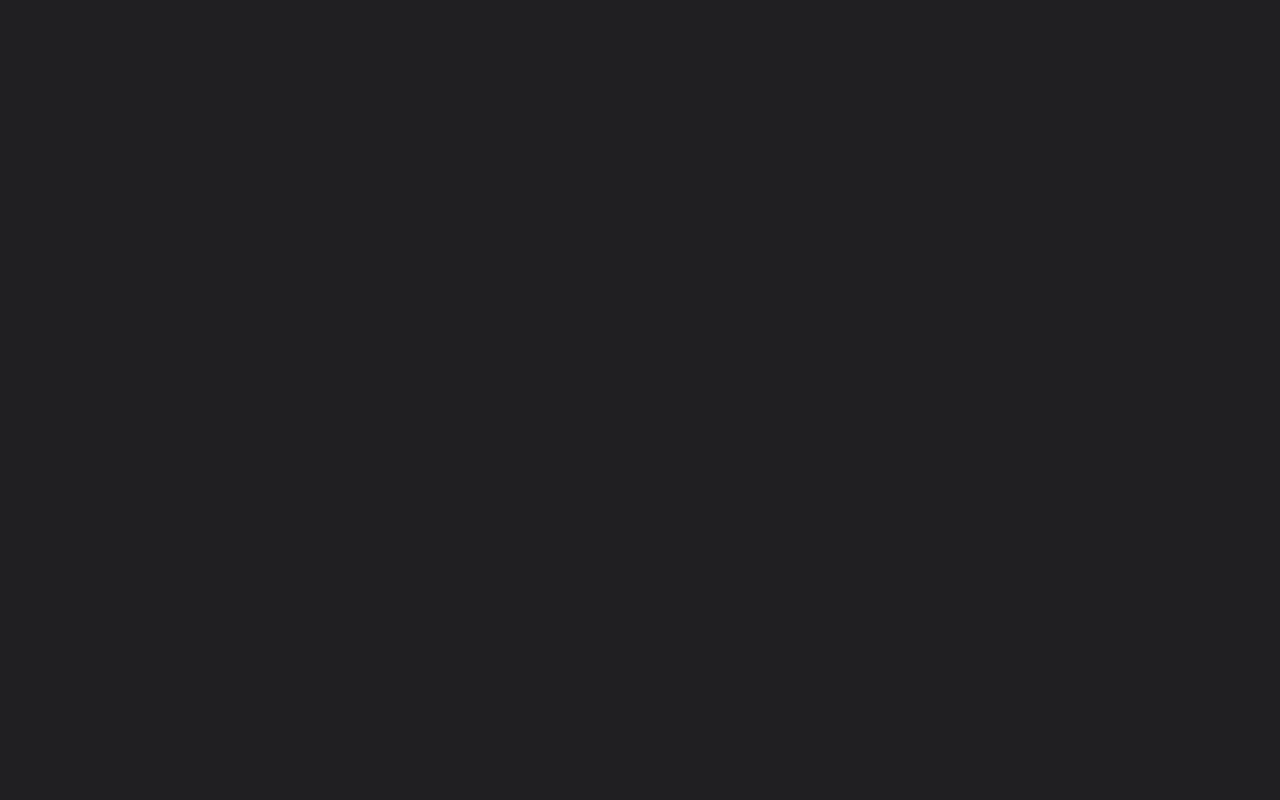
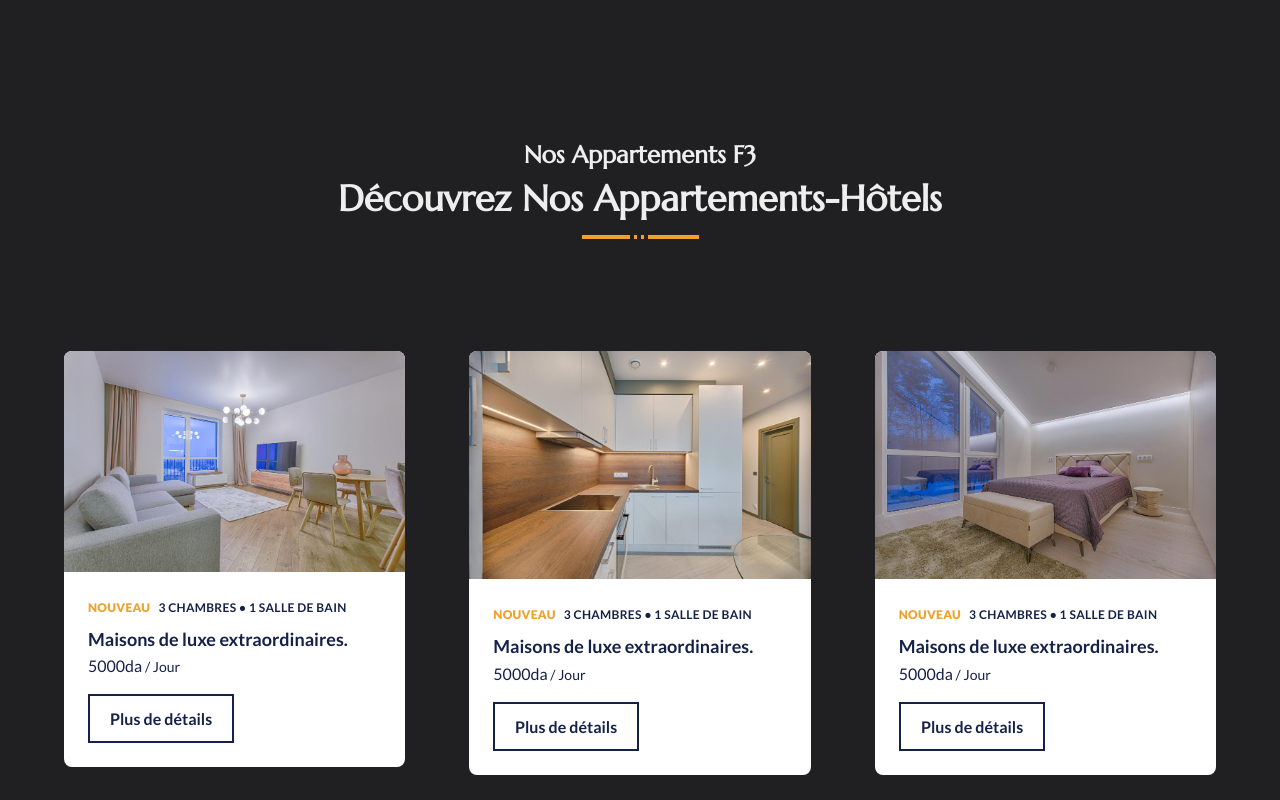
Before and after one commit to KamelMesbahi13/hotel, a React (Vite) app: page /FTroisAppartements in a window 1280 px wide. Shown: the part 900-1700 px from the top of the page. Built offline with nearby package versions, Linux system fonts and the light colour scheme.

Commit message:
adding f3  apartment commit

```diff
--- a/public/assets/locals/ar/translation.json
+++ b/public/assets/locals/ar/translation.json
@@ -71,7 +71,6 @@
   "f3_high_standing_space": "5000 دج",
   "f3_high_standing_space_our_rooms_subheader": "شققنا الفندقية F3 الراقية",
   "f3_high_standing_space_our_rooms_header": "استكشف شققنا الفندقية",
-
   "f3_header": "مرحباً بك في شقق F3 ",
   "f3_header_two": "نساعدك في العثور على الشقة التي تحلم بها",
   "f3_price_header": "متر مربع",
@@ -79,5 +78,7 @@
   "f3_space_header": "ليوم واحد فقط",
   "f3_space": "5000 دج",
   "f3_space_our_rooms_subheader": "شققنا الفندقية F3",
-  "f3_space_our_rooms_header": "استكشف شققنا الفندقية"
+  "f3_space_our_rooms_header": "استكشف شققنا الفندقية",
+  "f3_our_rooms_subheader": "شققنا الفندقية F3",
+  "f3_our_rooms_header": "استكشف شققنا الفندقية"
 }
--- a/public/assets/locals/fr/translation.json
+++ b/public/assets/locals/fr/translation.json
@@ -71,7 +71,6 @@
   "f3_high_standing_space": "5000da",
   "f3_high_standing_space_our_rooms_subheader": "Nos appartements de haut standing F3",
   "f3_high_standing_space_our_rooms_header": "Découvrez nos appartements-hôtels",
-
   "f3_header": "BIENVENUE DANS NOS APPARTEMENTS F3.",
   "f3_header_two": "Nous vous aidons à trouver l'appartement de vos rêves",
   "f3_price_header": "Maitre Carré",
@@ -79,5 +78,7 @@
   "f3_space_header": "Pour une journée",
   "f3_space": "5000da",
   "f3_space_our_rooms_subheader": "Nos appartements F3",
-  "f3_space_our_rooms_header": "Découvrez nos appartements-hôtels"
+  "f3_space_our_rooms_header": "Découvrez nos appartements-hôtels",
+  "f3_our_rooms_subheader": "Nos appartements F3",
+  "f3_our_rooms_header": "Découvrez nos appartements-hôtels"
 }
--- a/src/Components/AllApartments/FThreeApartments/Home.jsx
+++ b/src/Components/AllApartments/FThreeApartments/Home.jsx
@@ -1,9 +1,15 @@
+import FindUs from "../../Home/FindUs/FindUs";
 import Header from "./Header/Header";
+import OurRooms from "./OurRooms/OurRooms";
 
 const Home = () => {
   return (
     <div>
       <Header />
+      <div className="container">
+        <OurRooms />
+      </div>
+      <FindUs />
     </div>
   );
 };
--- /dev/null
+++ b/src/Components/AllApartments/FThreeApartments/OurRooms/OurRooms.jsx
@@ -0,0 +1,275 @@
+import { useTranslation } from "react-i18next";
+import RoomOne from "../../../../assets/fThreeHighStandingOne.jpg";
+import RoomTwo from "../../../../assets/fThreeHighStandingTwo.jpg";
+import RoomThree from "../../../../assets/fThreeHighStandingThree.jpg";
+import RoomFour from "../../../../assets/fThreeHighStandingFour.jpg";
+import RoomFive from "../../../../assets/fThreeHighStandingFive.jpg";
+import RoomSix from "../../../../assets/fThreeHighStandingSix.jpg";
+import { Link } from "react-router-dom";
+
+const OurRooms = () => {
+  const Boxes = [
+    {
+      id: 1,
+      img: RoomOne,
+      stats: "5000da / 100m²",
+      button: "Plus de détails",
+      button_en: "More details",
+      button_ar: "المزيد من التفاصيل",
+      new: "Nouveau",
+      new_en: "New",
+      new_ar: "جديد",
+      price: "5000da",
+      day: "Jour",
+      day_en: "Day",
+      day_ar: "يوم",
+      room: "3 chambres",
+      room_en: "3 rooms",
+      room_ar: "3 غرف",
+      bath: "1 salle de bain",
+      bath_en: "1 bethroom",
+      bath_ar: "1 حمام",
+      title: "Maisons de luxe extraordinaires.",
+      title_en: "Extraordinary Luxury Homes.",
+      title_ar: " شقق راقية.",
+    },
+
+    {
+      id: 2,
+      img: RoomTwo,
+      stats: "5000da / 100m²",
+      button: "Plus de détails",
+      button_en: "More details",
+      button_ar: "المزيد من التفاصيل",
+      new: "Nouveau",
+      new_en: "New",
+      new_ar: "جديد",
+      price: "5000da",
+      day: "Jour",
+      day_en: "Day",
+      day_ar: "يوم",
+      room: "3 chambres",
+      room_en: "3 rooms",
+      room_ar: "3 غرف",
+      bath: "1 salle de bain",
+      bath_en: "1 bethroom",
+      bath_ar: "1 حمام",
+      title: "Maisons de luxe extraordinaires.",
+      title_en: "Extraordinary Luxury Homes.",
+      title_ar: " شقق راقية.",
+    },
+
+    {
+      id: 3,
+      img: RoomThree,
+      stats: "5000da / 100m²",
+      button: "Plus de détails",
+      button_en: "More details",
+      button_ar: "المزيد من التفاصيل",
+      new: "Nouveau",
+      new_en: "New",
+      new_ar: "جديد",
+      price: "5000da",
+      day: "Jour",
+      day_en: "Day",
+      day_ar: "يوم",
+      room: "3 chambres",
+      room_en: "3 rooms",
+      room_ar: "3 غرف",
+      bath: "1 salle de bain",
+      bath_en: "1 bethroom",
+      bath_ar: "1 حمام",
+      title: "Maisons de luxe extraordinaires.",
+      title_en: "Extraordinary Luxury Homes.",
+      title_ar: " شقق راقية.",
+    },
+
+    {
+      id: 4,
+      img: RoomFour,
+      stats: "5000da / 100m²",
+      button: "Plus de détails",
+      button_en: "More details",
+      button_ar: "المزيد من التفاصيل",
+      new: "Nouveau",
+      new_en: "New",
+      new_ar: "جديد",
+      price: "5000da",
+      day: "Jour",
+      day_en: "Day",
+      day_ar: "يوم",
+      room: "3 chambres",
+      room_en: "3 rooms",
+      room_ar: "3 غرف",
+      bath: "1 salle de bain",
+      bath_en: "1 bethroom",
+      bath_ar: "1 حمام",
+      title: "Maisons de luxe extraordinaires.",
+      title_en: "Extraordinary Luxury Homes.",
+      title_ar: " شقق راقية.",
+    },
+
+    {
+      id: 5,
+      img: RoomFive,
+      stats: "5000da / 100m²",
+      link: "fTroisAppartements",
+      button: "Plus de détails",
+      button_en: "More details",
+      button_ar: "المزيد من التفاصيل",
+      new: "Nouveau",
+      new_en: "New",
+      new_ar: "جديد",
+      price: "5000da",
+      day: "Jour",
+      day_en: "Day",
+      day_ar: "يوم",
+      room: "3 chambres",
+      room_en: "3 rooms",
+      room_ar: "3 غرف",
+      bath: "1 salle de bain",
+      bath_en: "1 bethroom",
+      bath_ar: "1 حمام",
+      title: "Maisons de luxe extraordinaires.",
+      title_en: "Extraordinary Luxury Homes.",
+      title_ar: " شقق راقية.",
+    },
+
+    {
+      id: 6,
+      img: RoomSix,
+      stats: "5000da / 100m²",
+      link: "fTroisAppartements",
+      button: "Plus de détails",
+      button_en: "More details",
+      button_ar: "المزيد من التفاصيل",
+      new: "Nouveau",
+      new_en: "New",
+      new_ar: "جديد",
+      price: "5000da",
+      day: "Jour",
+      day_en: "Day",
+      day_ar: "يوم",
+      room: "3 chambres",
+      room_en: "3 rooms",
+      room_ar: "3 غرف",
+      bath: "1 salle de bain",
+      bath_en: "1 bethroom",
+      bath_ar: "1 حمام",
+      title: "Maisons de luxe extraordinaires.",
+      title_en: "Extraordinary Luxury Homes.",
+      title_ar: " شقق راقية.",
+    },
+  ];
+
+  const { i18n } = useTranslation();
+
+  const modifiedData = Boxes.map((data) => {
+    if (i18n.language === "ar") {
+      return {
+        id: data.id,
+        img: data.img,
+        new: data.new_ar,
+        room: data.room_ar,
+        bath: data.bath_ar,
+        button: data.button_ar,
+        title: data.title_ar,
+        price: data.price,
+        day: data.day_ar,
+      };
+    }
+
+    if (i18n.language === "en") {
+      return {
+        id: data.id,
+        img: data.img,
+        button: data.button_en,
+        new: data.new_en,
+        room: data.room_en,
+        bath: data.bath_en,
+        title: data.title_en,
+        price: data.price,
+        day: data.day_en,
+      };
+    }
+    return data;
+  });
+
+  const { t } = useTranslation();
+
+  return (
+    <div>
+      <div className="md:mt-56 mt-28">
+        <div>
+          <div>
+            {" "}
+            <div className="mt-8 md:mt-12 md:textCenter">
+              <div>
+                <div className="md:w-3/4 md:mx-auto textCenter">
+                  <h2 className="mb-2">{t("f3_our_rooms_subheader")}</h2>
+                  <h1 className="mb-4">{t("f3_our_rooms_header")}</h1>
+                  <div className="flex justify-center md:mt-2">
+                    <div className="w-8 h-1 md:w-12 bg-secondColor"></div>
+                    <div className="flex ml-1">
+                      <div className="w-[3px] h1 bg-secondColor"></div>
+                      <div className="w-[3px] mx-1 bg-secondColor"></div>
+                      <div className="w-[3px] h1 bg-secondColor"></div>
+                    </div>
+                    <div className="w-8 h-1 md:w-12 bg-secondColor"></div>
+                  </div>
+                </div>
+              </div>
+            </div>
+          </div>
+        </div>
+        <div>
+          <div className="grid grid-cols-1 mt-8 md:grid-cols-3 md:mt-20">
+            {modifiedData.map((item) => {
+              return (
+                <div key={item.id}>
+                  <div>
+                    <div className="p-8">
+                      <div className="overflow-hidden bg-white rounded-lg">
+                        <img
+                          className="object-cover object-end"
+                          src={item.img}
+                          alt="Home in Countryside"
+                        />
+                        <div className="p-6 text-mainColor">
+                          <div className="flex items-baseline">
+                            <span className="py-1 text-xs font-extrabold tracking-wide uppercase text-secondColor">
+                              {item.new}
+                            </span>
+                            <div className="text-xs font-semibold tracking-wide uppercase ltr:ml-2 rtl:mr-2">
+                              {item.room} &bull; {item.bath}
+                            </div>
+                          </div>
+                          <h4 className="mt-2 text-lg font-semibold leading-tight truncate">
+                            {item.title}
+                          </h4>
+                          <div className="mt-1">
+                            <span>{item.price}</span>
+                            <span className="text-sm"> / {item.day}</span>
+                          </div>
+                          <div className="mt-4">
+                            <Link to="">
+                              <button className="buttonContactUs">
+                                {item.button}
+                              </button>
+                            </Link>
+                          </div>
+                        </div>
+                      </div>
+                    </div>
+                  </div>
+                </div>
+              );
+            })}
+          </div>
+        </div>
+      </div>
+    </div>
+  );
+};
+
+export default OurRooms;
```
Also changed, not shown: public/assets/locals/en/translation.json (+4 -3 lines).
